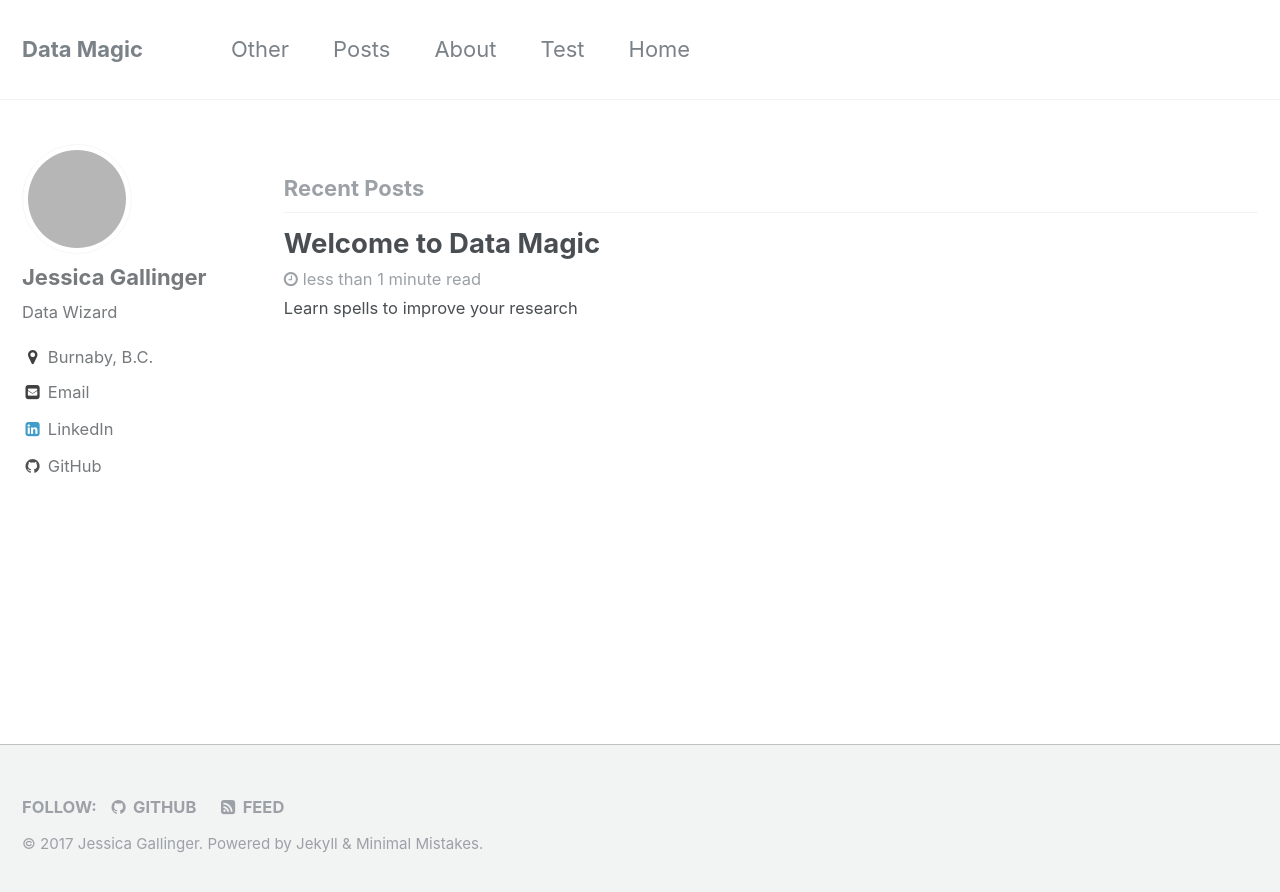
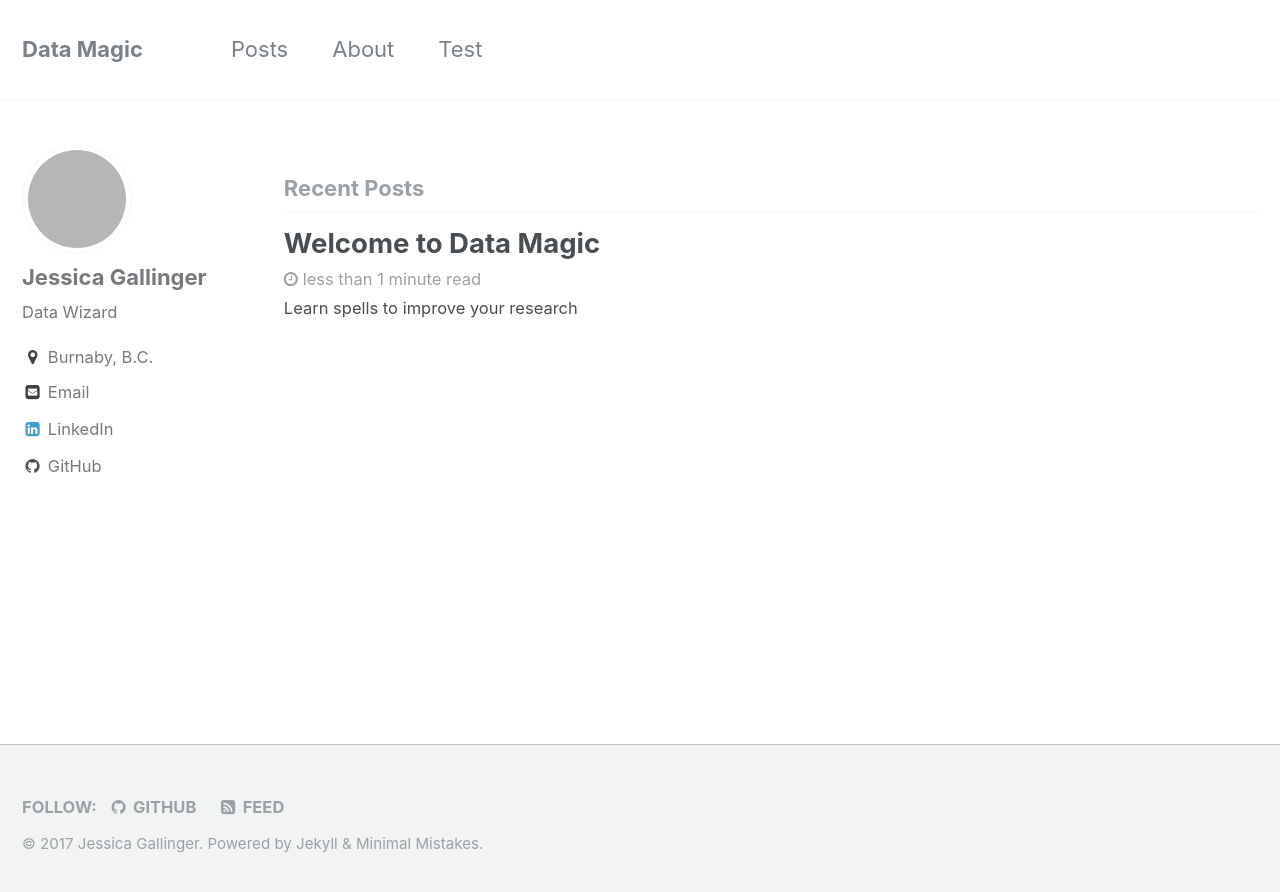
Before and after one commit to gallingerj/gallingerj.github.io, a Jekyll site: the page built from index.html, in a window 1280 px wide. Shown: the top 892 px of the page. Built offline with Jekyll 4.4.1, drawn with Linux system fonts in a browser that asks for light colours; the list of posts is cut into pages by our own code; grey boxes are pictures that could not be loaded.

Commit message:
Update navigation.yml

```diff
--- a/_data/navigation.yml
+++ b/_data/navigation.yml
@@ -1,15 +1,11 @@
 # main links
 main:
-  - title: "Other"
-    url: /index
   - title: "Posts"
     url: /posts/
   - title: "About"
     url: /about/
   - title: "Test"
     url: /test/
-  - title: "Home"
-    url: /
   # - title: "Sample Collections"
   #   url: /collection-archive/
   # - title: "Sitemap"
```
